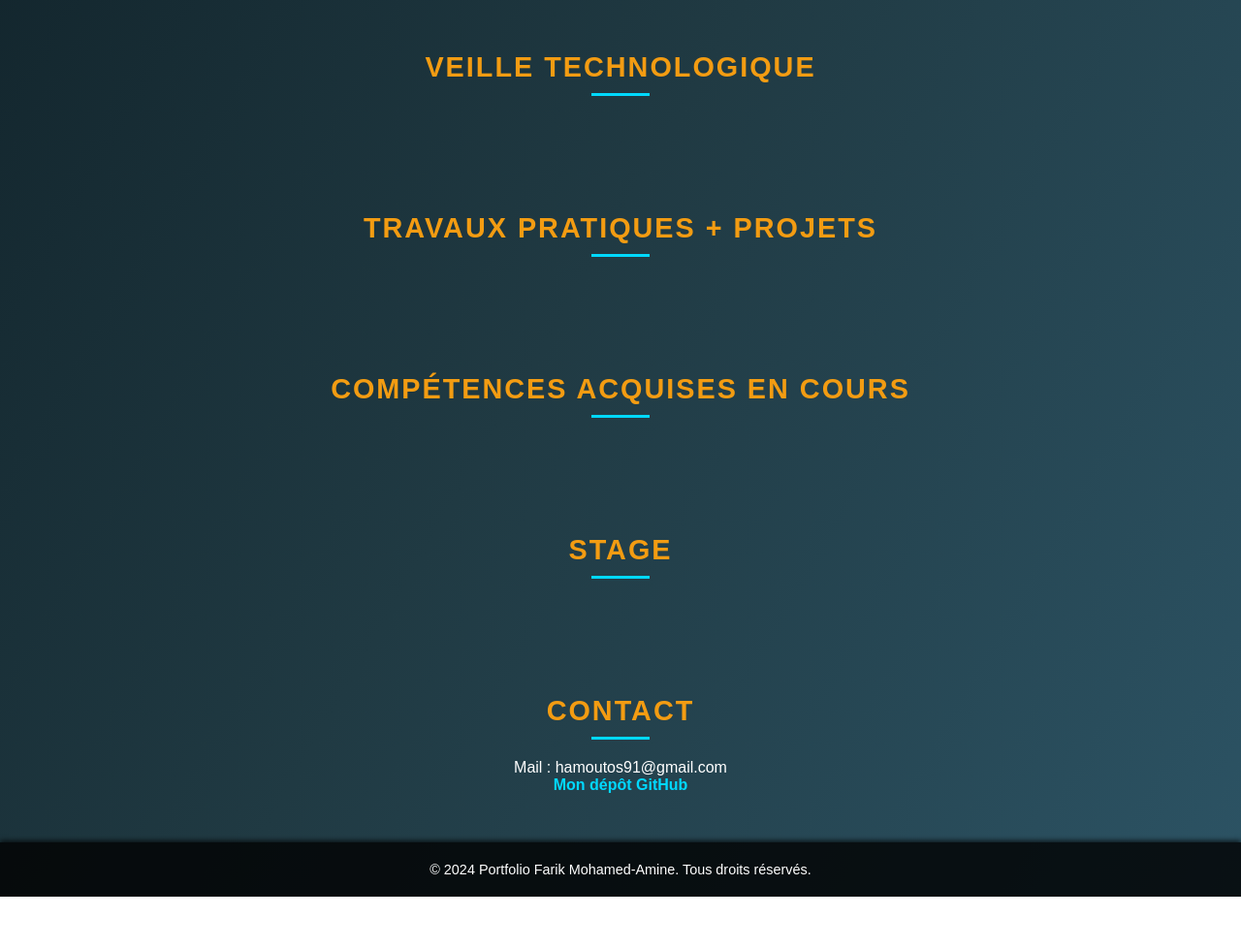
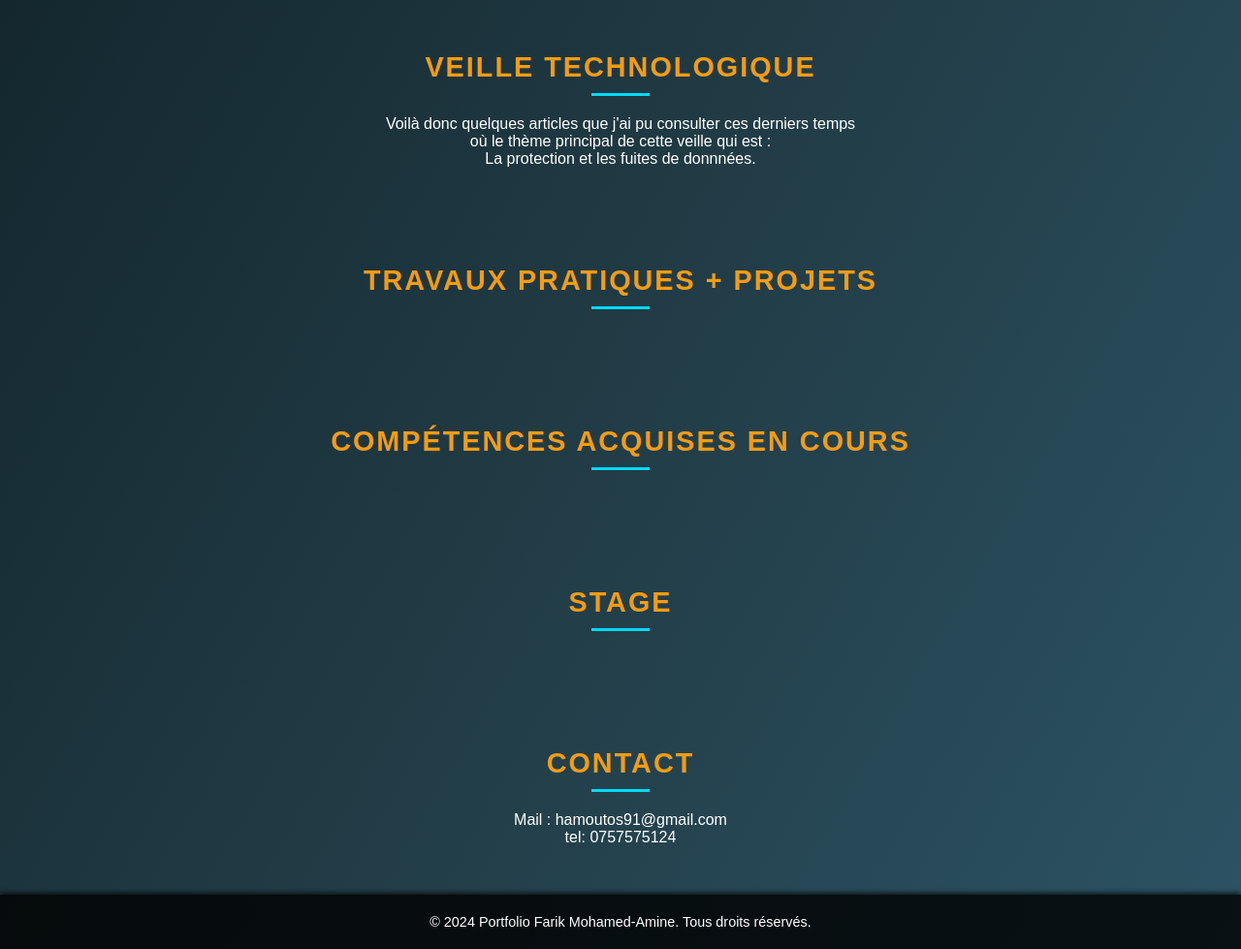
Before and after one commit to hamoutos/portfolio, a plain HTML site: page index.html in a window 1280 px wide. Shown: the part 478-1457 px from the top of the page at 97% size. Before the commit the page ends 1403 px from the top, so only its background shows below. Drawn offline with Linux system fonts and the light colour scheme.

Commit message:
Update index.html

```diff
--- a/index.html
+++ b/index.html
@@ -114,6 +114,8 @@
 
   <section id="veille">
     <h2>Veille technologique</h2>
+    Voilà donc quelques articles que j'ai pu consulter ces derniers temps <br>où le thème principal de cette veille qui est :
+    <br>La protection et les fuites de donnnées.
   </section>
 
   <section id="travaux"> <!-- Travaux Pratiques + Projets -->
@@ -130,8 +132,9 @@
 
   <section id="contact"> <!-- Contact -->
     <h2>Contact</h2>
-    <p>Mail : hamoutos91@gmail.com</p>
-    <a href="https://github.com/hamoutos/FARIK">Mon dépôt GitHub</a>
+    <p>Mail : hamoutos91@gmail.com
+    <br>tel: 0757575124
+    </p>
   </section>
 
   <footer> <!-- Pied de page -->
```
